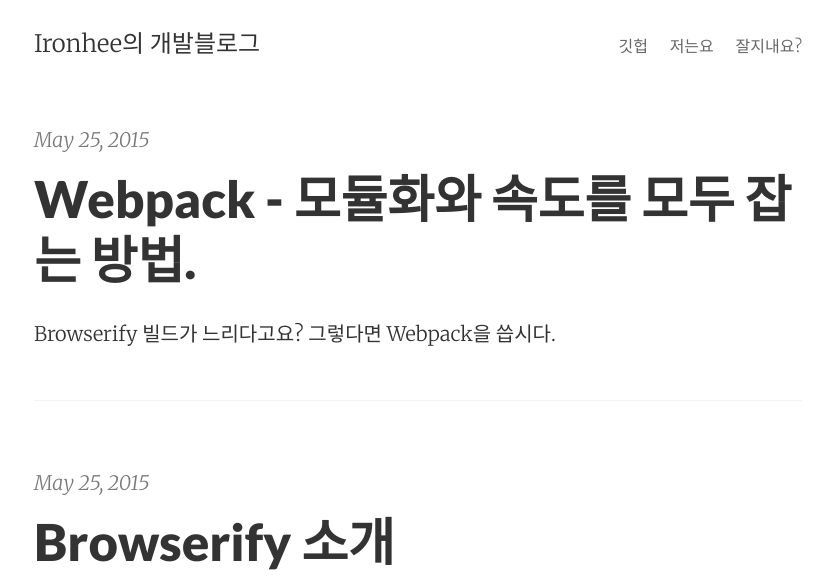
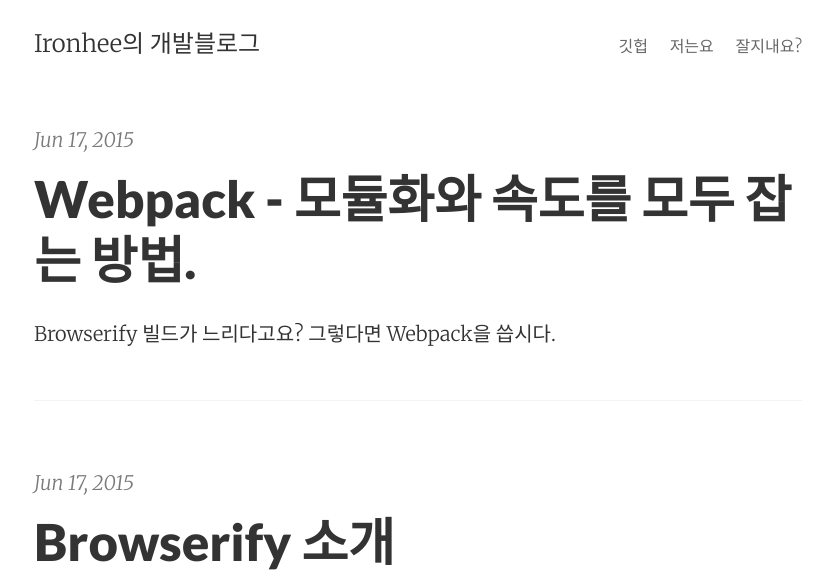
Before and after one commit to ironhee/ironhee.github.io, a Jekyll site: the page built from index.html, in a window 1280 px wide and 900 px high. Shown: the top 584 px of the window, without its empty margins (222-1055 px from the left). Built offline with Jekyll 4.4.1, drawn with Linux system fonts in a browser that asks for light colours; the list of posts is cut into pages by our own code.

Commit message:
fix date and header

```diff
--- a/_includes/header.html
+++ b/_includes/header.html
@@ -1,7 +1,7 @@
 <header class="site-header px2 px-responsive">
   <div class="mt2 wrap">
     <div class="measure">
-      <a href="{{ site.url }}" class="site-title">{{ site.title }}</a>
+      <a href="/" class="site-title">{{ site.title }}</a>
       <nav class="site-nav right">
         {% include navigation.html %}
       </nav>
--- a/_posts/2015-06-17-browserify-introduce.markdown
+++ b/_posts/2015-06-17-browserify-introduce.markdown
@@ -1,7 +1,7 @@
 ---
 layout: post
 title: Browserify 소개
-date: 2015-05-25 18:05:09
+date: 2015-06-17 18:05:09
 summary: 프론트엔드 코드를 깔끔하게 정리해보아요.
 categories: browserify
 ---
--- a/_posts/2015-06-17-introduce-webpack.markdown
+++ b/_posts/2015-06-17-introduce-webpack.markdown
@@ -1,7 +1,7 @@
 ---
 layout: post
 title: Webpack - 모듈화와 속도를 모두 잡는 방법.
-date: 2015-05-25 18:05:09
+date: 2015-06-17 18:05:09
 summary: Browserify 빌드가 느리다고요? 그렇다면 Webpack을 씁시다.
 categories: webpack
 ---
```
